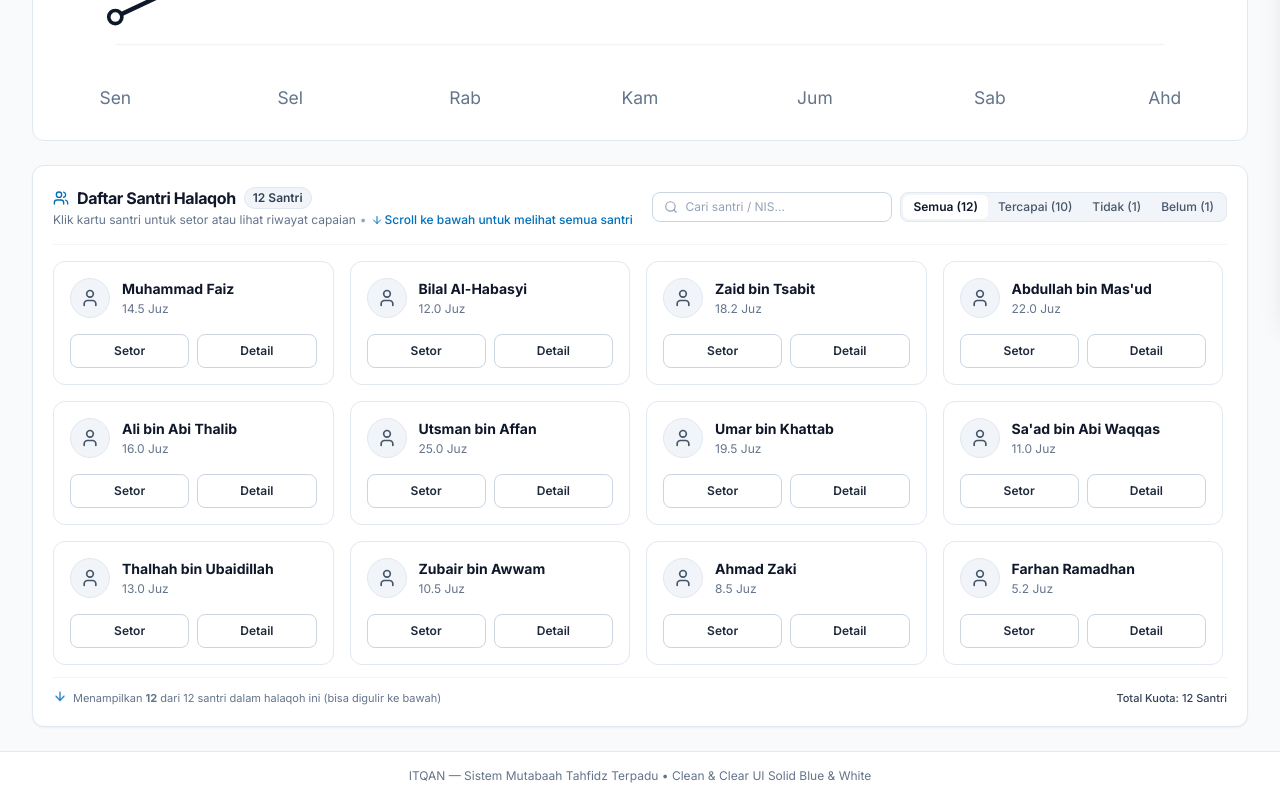
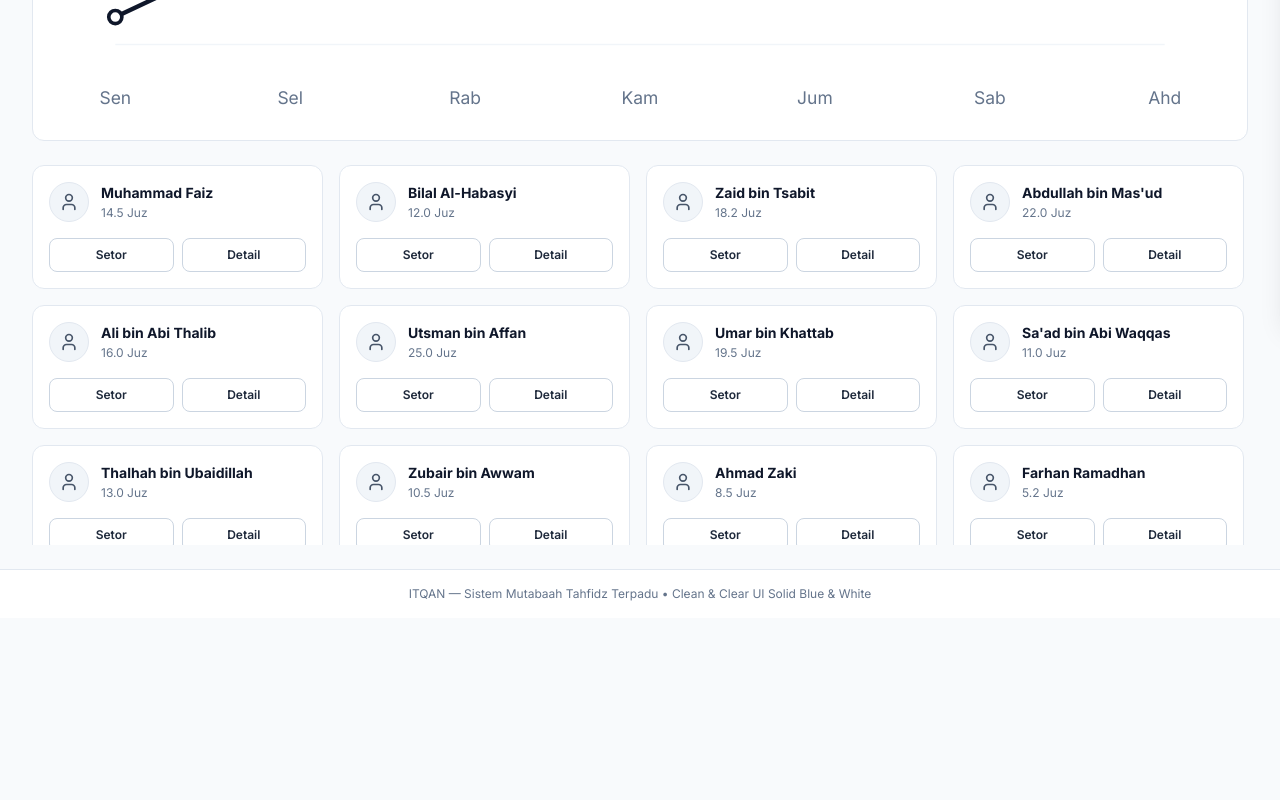
Before and after one commit to FaishalFaiz/ITQAN-Sistem-Mutabaah-Tahfidz-Terpadu, a React (Vite) app: page / in a window 1280 px wide. Shown: the part 483-1283 px from the top of the page. After the commit the page ends 1101 px from the top, so only its background shows below. Built offline with nearby package versions, Linux system fonts and the light colour scheme.

Commit message:
refactor(santri): clean and clear scrollable santri grid

```diff
--- a/src/components/dashboard/SantriListSection.tsx
+++ b/src/components/dashboard/SantriListSection.tsx
@@ -1,136 +1,28 @@
-import React, { useState } from 'react';
-import { Search, Users, ArrowDown } from 'lucide-react';
+import React from 'react';
 import type { Santri } from './types';
 import { SantriCard } from './SantriCard';
 
 interface SantriListSectionProps {
   santriList: Santri[];
-  activeFilter: 'all' | 'tercapai' | 'tidak_tercapai' | 'belum_setor';
-  onFilterChange: (filter: 'all' | 'tercapai' | 'tidak_tercapai' | 'belum_setor') => void;
   onSetor: (santri: Santri) => void;
   onDetail: (santri: Santri) => void;
 }
 
 export const SantriListSection: React.FC<SantriListSectionProps> = ({
   santriList,
-  activeFilter,
-  onFilterChange,
   onSetor,
   onDetail,
 }) => {
-  const [searchQuery, setSearchQuery] = useState('');
-
-  // Filter santri
-  const filteredSantri = santriList.filter((s) => {
-    const matchesFilter =
-      activeFilter === 'all' || s.status === activeFilter;
-    const matchesSearch =
-      s.name.toLowerCase().includes(searchQuery.toLowerCase()) ||
-      s.nis.includes(searchQuery) ||
-      s.lastSurah.toLowerCase().includes(searchQuery.toLowerCase());
-    return matchesFilter && matchesSearch;
-  });
-
   return (
-    <div className="bg-white border border-slate-200 rounded-xl p-5 shadow-[0_1px_2px_rgba(0,0,0,0.05)]">
-      {/* Section Header */}
-      <div className="flex flex-col sm:flex-row sm:items-center justify-between gap-3 pb-4 border-b border-slate-100 mb-4">
-        <div>
-          <div className="flex items-center gap-2">
-            <h3 className="text-base font-bold text-slate-900 tracking-tight flex items-center gap-2">
-              <Users className="w-4 h-4 text-[#0070BA]" />
-              Daftar Santri Halaqoh
-            </h3>
-            <span className="text-xs font-semibold px-2 py-0.5 bg-slate-100 text-slate-700 rounded-full border border-slate-200">
-              {santriList.length} Santri
-            </span>
-          </div>
-          <p className="text-xs text-slate-500 mt-0.5 flex items-center gap-1">
-            <span>Klik kartu santri untuk setor atau lihat riwayat capaian</span>
-            <span className="hidden sm:inline text-slate-400">•</span>
-            <span className="hidden sm:inline-flex items-center gap-0.5 text-[#0070BA] font-medium">
-              <ArrowDown className="w-3 h-3" /> Scroll ke bawah untuk melihat semua santri
-            </span>
-          </p>
-        </div>
-
-        {/* Search & Filter Controls */}
-        <div className="flex items-center gap-2">
-          <div className="relative">
-            <Search className="w-3.5 h-3.5 text-slate-400 absolute left-3 top-1/2 -translate-y-1/2" />
-            <input
-              type="text"
-              value={searchQuery}
-              onChange={(e) => setSearchQuery(e.target.value)}
-              placeholder="Cari santri / NIS..."
-              className="w-48 sm:w-60 text-xs pl-8 pr-3 py-1.5 rounded-lg border border-slate-300 bg-white text-slate-900 placeholder:text-slate-400 focus:border-[#0070BA] focus:outline-none focus:ring-1 focus:ring-[#0070BA]"
-            />
-          </div>
-
-          <div className="flex items-center bg-slate-100 p-0.5 rounded-lg border border-slate-200 text-xs">
-            <button
-              type="button"
-              onClick={() => onFilterChange('all')}
-              className={`px-2.5 py-1 rounded-md font-medium transition-all ${
-                activeFilter === 'all'
-                  ? 'bg-white text-slate-900 font-semibold shadow-xs'
-                  : 'text-slate-600 hover:text-slate-900'
-              }`}
+    <div className="space-y-3">
+      {/* Scrollable grid container for santri cards */}
+      <div
+        className="max-h-[380px] overflow-y-auto pr-1"
+        tabIndex={0}
+        aria-label="Daftar Santri"
       >
-              Semua ({santriList.length})
-            </button>
-            <button
-              type="button"
-              onClick={() => onFilterChange('tercapai')}
-              className={`px-2.5 py-1 rounded-md font-medium transition-all ${
-                activeFilter === 'tercapai'
-                  ? 'bg-white text-emerald-700 font-semibold shadow-xs'
-                  : 'text-slate-600 hover:text-slate-900'
-              }`}
-            >
-              Tercapai (10)
-            </button>
-            <button
-              type="button"
-              onClick={() => onFilterChange('tidak_tercapai')}
-              className={`px-2.5 py-1 rounded-md font-medium transition-all ${
-                activeFilter === 'tidak_tercapai'
-                  ? 'bg-white text-red-700 font-semibold shadow-xs'
-                  : 'text-slate-600 hover:text-slate-900'
-              }`}
-            >
-              Tidak (1)
-            </button>
-            <button
-              type="button"
-              onClick={() => onFilterChange('belum_setor')}
-              className={`px-2.5 py-1 rounded-md font-medium transition-all ${
-                activeFilter === 'belum_setor'
-                  ? 'bg-white text-amber-700 font-semibold shadow-xs'
-                  : 'text-slate-600 hover:text-slate-900'
-              }`}
-            >
-              Belum (1)
-            </button>
-          </div>
-        </div>
-      </div>
-
-      {/* Scrollable Container (Matching "bisa di scroll kebawah santrinya") */}
-      <div
-        className="max-h-[560px] overflow-y-auto pr-1 space-y-4 focus:outline-none"
-        tabIndex={0}
-        aria-label="Daftar Santri Halaqoh yang dapat digeser ke bawah"
-      >
-        {filteredSantri.length === 0 ? (
-          <div className="py-12 text-center text-slate-400">
-            <Users className="w-10 h-10 mx-auto text-slate-300 mb-2" />
-            <p className="text-sm font-medium text-slate-600">Tidak ada santri yang cocok</p>
-            <p className="text-xs text-slate-400 mt-1">Coba ubah kata kunci pencarian atau filter status</p>
-          </div>
-        ) : (
         <div className="grid grid-cols-1 sm:grid-cols-2 lg:grid-cols-4 gap-4">
-            {filteredSantri.map((santri) => (
+          {santriList.map((santri) => (
             <SantriCard
               key={santri.id}
               santri={santri}
@@ -139,16 +31,6 @@ export const SantriListSection: React.FC<SantriListSectionProps> = ({
             />
           ))}
         </div>
-        )}
-      </div>
-
-      {/* Scroll Hint Footer */}
-      <div className="mt-3 pt-3 border-t border-slate-100 flex items-center justify-between text-[11px] text-slate-500">
-        <span className="flex items-center gap-1.5 text-slate-500">
-          <ArrowDown className="w-3.5 h-3.5 text-[#0070BA] animate-bounce" />
-          <span>Menampilkan <b>{filteredSantri.length}</b> dari {santriList.length} santri dalam halaqoh ini (bisa digulir ke bawah)</span>
-        </span>
-        <span className="font-medium text-slate-700">Total Kuota: 12 Santri</span>
       </div>
     </div>
   );
```
Lines whose indentation alone changed are shown as unchanged.
